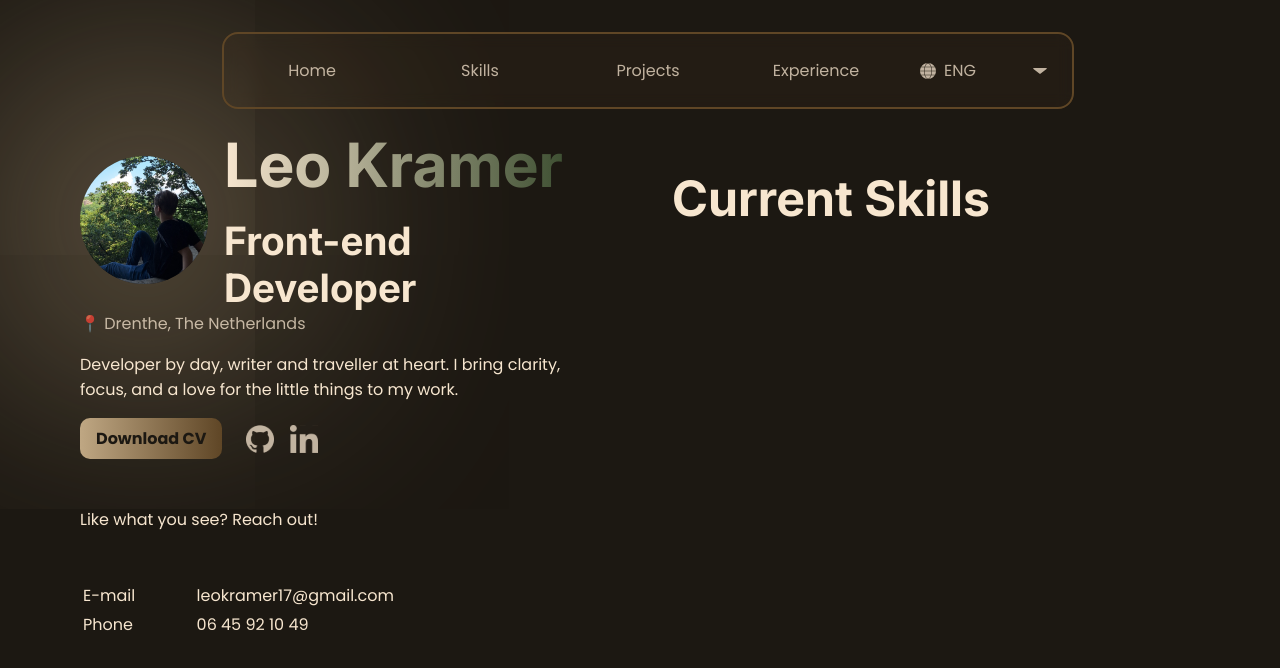
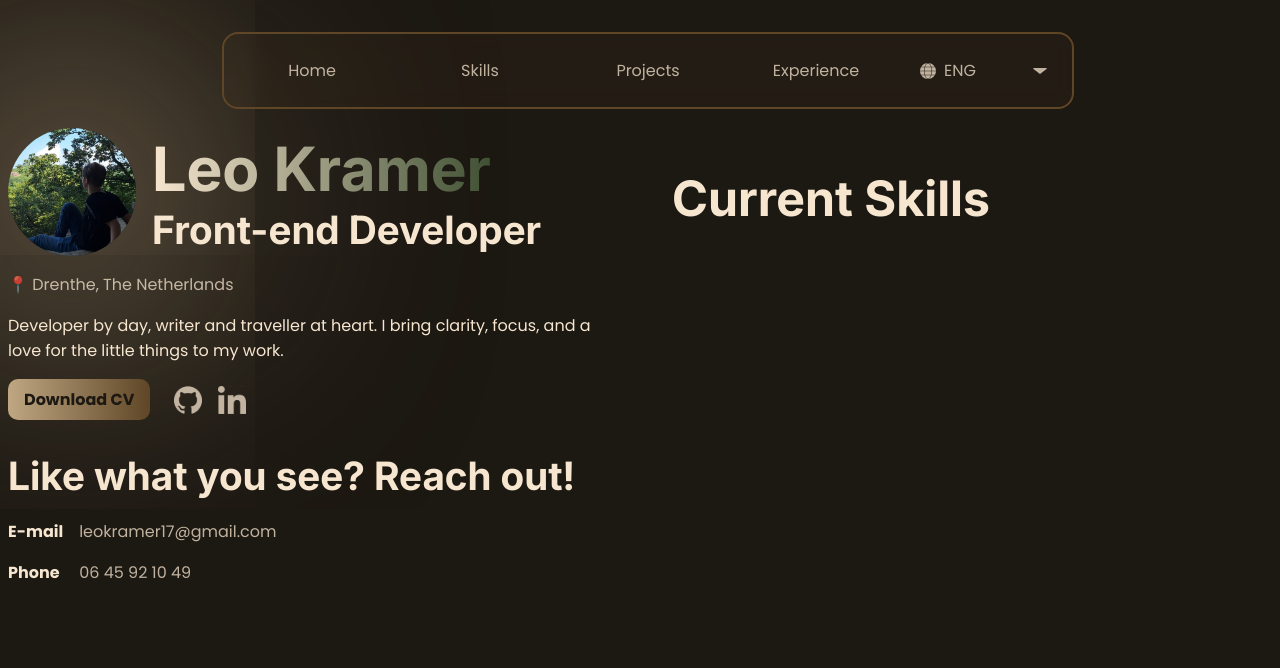
Before and after one commit to leo-kramer/portfolio, a React (Vite) app: page / in a window 1280 px wide. Shown: the top 668 px of the page. Built offline with nearby package versions, Linux system fonts and the light colour scheme.

Commit message:
Add styling contact

```diff
--- a/src/assets/css/about.css
+++ b/src/assets/css/about.css
@@ -24,7 +24,7 @@ main > section:first-of-type > section:first-of-type > section > div > img {
 main h1 {
 	width: fit-content;
 
-	margin: 0 0 0.25em 0;
+	margin: 0;
 }
 
 main h3 {
@@ -32,8 +32,6 @@ main h3 {
 }
 
 main > section:first-of-type > section:first-of-type > section > p {
-	margin: 0;
-
 	color: var(--text-75);
 }
 
@@ -75,3 +73,31 @@ main
 	transform: scale(1.3);
 	color: var(--text);
 }
+
+main > section:first-of-type > section:last-of-type > h3 {
+	margin: 0 0 0.5em 0;
+}
+
+main > section:first-of-type > section:last-of-type > div {
+	display: grid;
+	grid-template-columns: auto 1fr;
+	align-items: center;
+	column-gap: 1em;
+	row-gap: 1em;
+}
+
+main > section:first-of-type > section:last-of-type > div p {
+	font-weight: bold;
+	margin: 0;
+}
+
+main > section:first-of-type > section:last-of-type > div a {
+	text-decoration: none;
+	color: var(--text-75);
+}
+
+main > section:first-of-type > section:last-of-type > div a:hover {
+	cursor: pointer;
+
+	color: var(--text);
+}
--- a/src/assets/css/index.css
+++ b/src/assets/css/index.css
@@ -112,7 +112,7 @@ main {
 
 	margin: 8em auto 8em auto;
 
-	max-width: 70em;
+	max-width: 90em;
 }
 
 main > section {
--- a/src/components/About.jsx
+++ b/src/components/About.jsx
@@ -24,29 +24,25 @@ const About = () => {
         <ul>
           <li><button className='primary'>Download CV</button></li>
           <li>
-            <a target="_blank">
+            <a href="https://github.com/leo-kramer" target="_blank">
               <div className="svg-mask github"></div>
             </a>
-            <a target="_blank">
+            <a href="https://www.linkedin.com/in/leo-kramer/" target="_blank">
               <div className="svg-mask linkedin"></div>
             </a>
           </li>
         </ul>
+      </section>
 
-      </section>
-        <p>{t("Contact")}</p>
-        <table>
-          <tr>
-            <td>{t("E-mail")}</td>
-            <td><a>leokramer17@gmail.com</a></td>
-          </tr>
-          <tr>
-            <td>{t("Phone")}</td>
-            <td><a>06 45 92 10 49</a></td>
-          </tr>
-        </table>
       <section>
+        <h3>{t("Contact")}</h3>
+        <div>
+          <p>{t("E-mail")}</p>
+          <a href="mailto:leokramer17@gmail.com" target="_blank">leokramer17@gmail.com</a>
 
+          <p>{t("Phone")}</p>
+          <a href="tel:0645921049" target="_blank">06 45 92 10 49</a>
+        </div>
       </section>
     </section>
   );
```
